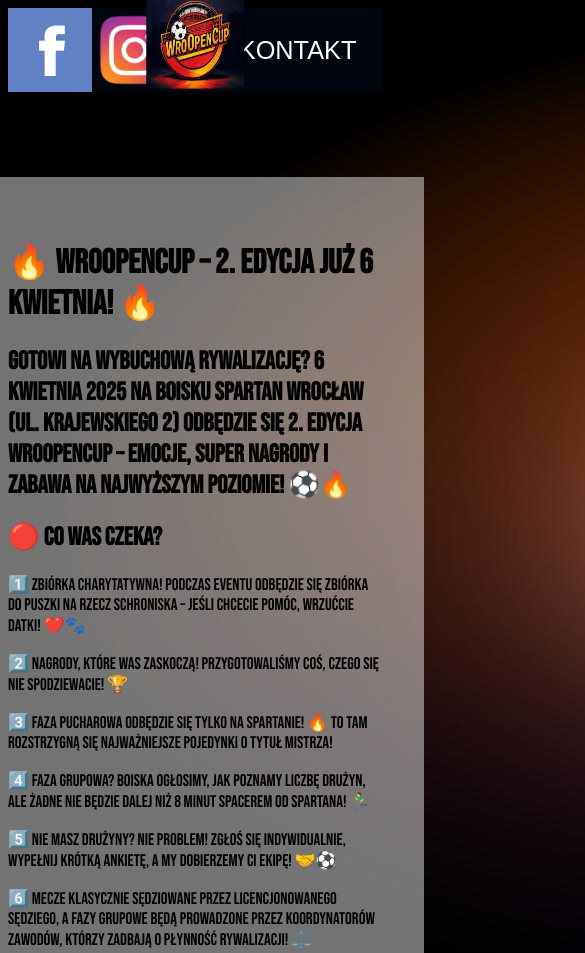
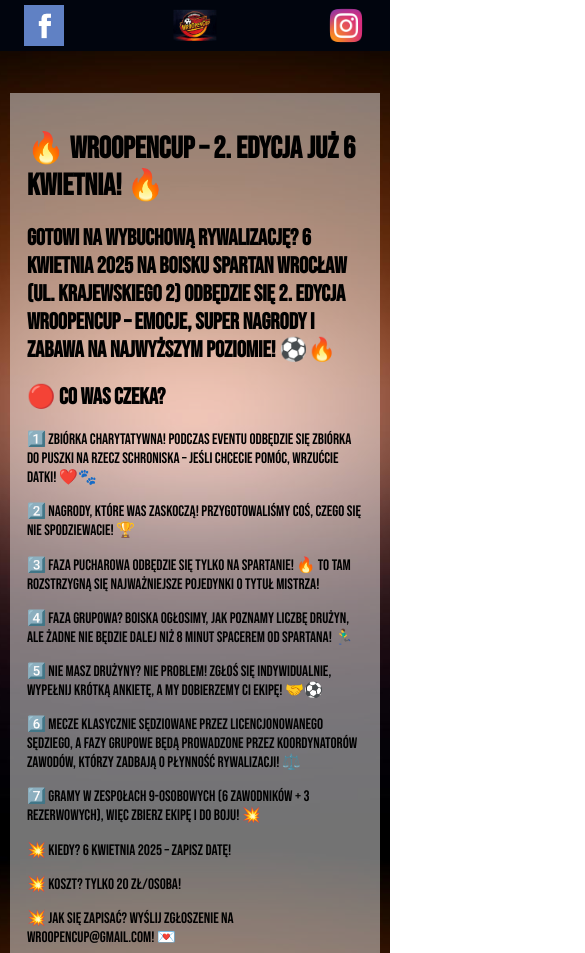
Before and after one commit to PanKoza/WroOpenCup, a plain HTML site: page index.html in a window 390 px wide. Shown: the top 953 px of the page, 585 px wide, since content can reach past the window. Drawn offline with Linux system fonts and the light colour scheme.

Commit message:
naprawa 3

```diff
--- a/style.css
+++ b/style.css
@@ -1,198 +1,203 @@
-body{
+body {
     background-image: url('images/dynamic_wroopencup_background.jpg');
+    background-size: cover;
+    background-position: center;
+    background-attachment: fixed;
+    margin: 0;
+    padding: 0;
 }
 
-body img{
+body img {
+    max-width: 100%;
+    height: auto;
+}
+
+#header {
+    width: 100%;
+    height: 10vh;
+    min-height: 60px;
+    background-color: #01050E;
+    position: relative;
+    display: flex;
+    justify-content: space-between;
+    align-items: center;
+    padding: 0 10px;
+    box-sizing: border-box;
+}
+
+.social_holder {
+    width: 10vh;
+    height: 80%;
+    min-width: 40px;
+}
+
+.social_holder img {
     width: 100%;
     height: 100%;
+    object-fit: contain;
 }
 
-#header{
-    width: 100%;
-    height: 10vh;
-    background-color: #01050E;
-    float: left;
+#kontakt_holder {
+    width: auto;
+    height: 100%;
+    display: flex;
+    align-items: center;
 }
 
-.social_holder{
-    width: 10vh;
-    height: 100%;
-    float: left;
+#kontakt_holder h1 {
+    color: #ffffff;
+    font-size: clamp(12px, 3vh, 24px);
+    margin: 0;
+    padding: 0 10px;
 }
 
-.social_holder img{
-    width: 100%;
+#kontakt_holder button {
+    background-color: transparent;
+    color: white;
+    font-size: clamp(12px, 3vh, 24px);
+    border: none;
+    padding: 0 10px;
     height: 100%;
+    white-space: nowrap;
 }
 
-#kontakt_holder{
-    width: 20vh;
-    height: 100%;
-    float: right;
-}
-
-#kontakt_holder h1{
-    color: #ffffff;
-}
-
-#kontakt_holder button{
-    background-color: #01050e00;
-    color: white;
-    width: 100%;
-    height: 100%;
-    font-size: 3vh;
-    border: none;
-}
-
-#logo_holder{
-    height: 11%;
-    width: 25vh;
+#logo_holder {
+    height: 80%;
+    width: auto;
+    max-width: 25vh;
     position: absolute;
-    top: 5%;
+    top: 50%;
     left: 50%;
     transform: translate(-50%, -50%);
 }
 
-#logo_holder img{
+#logo_holder img {
     height: 100%;
     width: 100%;
+    object-fit: contain;
 }
 
-#slider{
+#slider {
     width: 100%;
-    height: 10vh;
+    height: auto;
+    min-height: 10vh;
     background-color: #01050E;
-    float: left;
     display: flex;
     justify-content: center;
+    align-items: center;
+    padding: 10px 0;
 }
 
-#slider h1{
+#slider h1 {
     color: white;
+    font-size: clamp(16px, 3vh, 28px);
+    text-align: center;
+    padding: 0 10px;
 }
 
-#main{
+#main {
     width: 100%;
     display: flex;
     justify-content: center;
-    float: left;
-    margin-top: 10vh;
+    margin-top: 5vh;
+    padding: 0 10px;
+    box-sizing: border-box;
 }
 
-#content{
-    width: 100vh;
-    background-color: rgba(255, 255, 255, 0.450);
-    padding: 5vh;
-    font-size: 2vh;
-    font-family: Bebas Neue;
+#content {
+    width: 100%;
+    max-width: 100vh;
+    background-color: rgba(255, 255, 255, 0.45);
+    padding: 3vh;
+    font-size: clamp(14px, 2vh, 20px);
+    font-family: "Bebas Neue", sans-serif;
+    box-sizing: border-box;
 }
 
-#content img{
-    width: 100vh;
-    height: 50vh;
+#content img {
+    width: 100%;
+    height: auto;
+    max-height: 50vh;
 }
 
-#sponsors{
+#sponsors {
     width: 100%;
-    float: left;
     background-color: #01050E;
     text-align: center;
+    padding: 20px 10px;
+    box-sizing: border-box;
 }
 
-#sponsors h1{
+#sponsors h1 {
     color: white;
+    font-size: clamp(18px, 4vh, 32px);
 }
 
-#sponsors img{
-    width: 50vh;
-    height: 20vh;
+#sponsors img {
+    width: 100%;
+    max-width: 50vh;
+    height: auto;
+    max-height: 20vh;
+    margin: 10px auto;
+    object-fit: contain;
 }
 
 #footer {
     width: 100%;
     height: 5vh;
-    float: left;
+    min-height: 40px;
     background-color: black;
 }
 
-.bebas-neue-regular {
-    font-family: "Bebas Neue", sans-serif;
-    font-weight: 400;
-    font-style: normal;
-  }
-
 #plakat img {
-    width: 100vh;
-    height: 150vh;
+    width: 100%;
+    height: auto;
+    max-height: none;
 }
 
-@media screen and (max-width: 767px) {
-
-    body{
-        background-image: url('images/dynamic_wroopencup_background.jpg');
+/* Media queries dla mniejszych urządzeń */
+@media (max-width: 768px) {
+    #header {
+        height: 8vh;
+        min-height: 50px;
     }
 
-    body img{
-        width: 100%;
-        height: 100%;
+    #logo_holder {
+        height: 70%;
     }
 
-    #header{
-        width: 100%;
-        height: 10vh;
-        background-color: #01050E;
-        float: left;
+    #kontakt_holder h1, #kontakt_holder button {
+        font-size: clamp(10px, 2.5vh, 18px);
     }
 
-    #main{
-        width: 100%;
-        display: flex;
-        justify-content: center;
-        float: left;
-        margin-top: 10vh;
+    #content {
+        padding: 2vh;
     }
 
-    #content{
-        width: 100%;
-        background-color: rgba(255, 255, 255, 0.450);
-        padding: 5vh;
-        font-size: 2vh;
-        font-family: Bebas Neue;
+    #slider h1 {
+        font-size: clamp(14px, 2.5vh, 22px);
+    }
+}
+
+@media (max-width: 480px) {
+    #header {
+        height: 6vh;
+        min-height: 40px;
     }
 
-    #content img{
-        width: 100vh;
-        height: 50vh;
+    .social_holder {
+        width: 8vh;
     }
 
-    #main{
-        width: 100%;
-        display: flex;
-        justify-content: center;
-        float: left;
-        margin-top: 10vh;
+    #kontakt_holder {
+        display: none; /* Można ukryć na bardzo małych ekranach */
     }
 
-    #logo_holder{
-        height: 11%;
-        width: 25%;
-        position: absolute;
-        top: 5%;
-        left: 50%;
-        transform: translate(-50%, -50%);
+    #logo_holder {
+        height: 60%;
     }
 
-    #sponsors{
-        width: 100%;
-        float: left;
-        background-color: #01050E;
-        text-align: center;
-    }
-
-    #footer {
-        width: 100%;
-        height: 5vh;
-        float: left;
-        background-color: black;
+    #content {
+        font-size: clamp(12px, 1.8vh, 16px);
     }
 }
```
